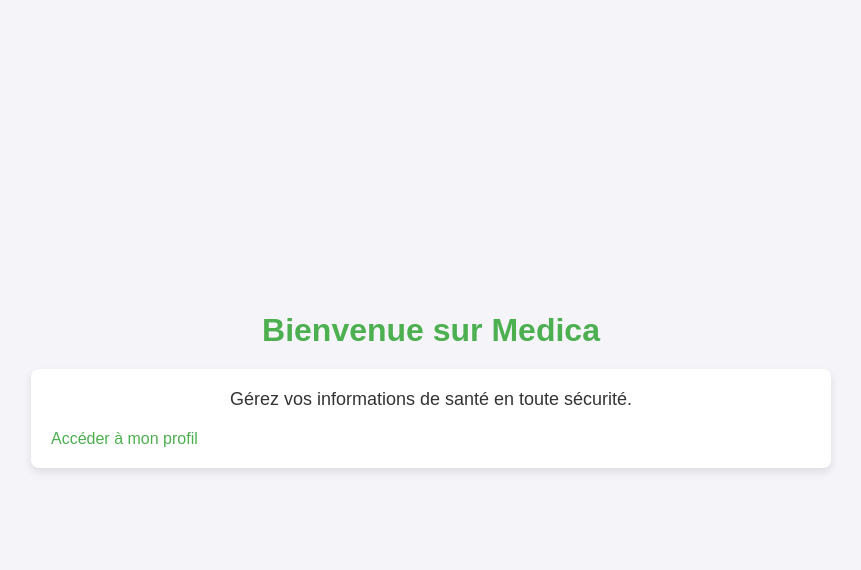
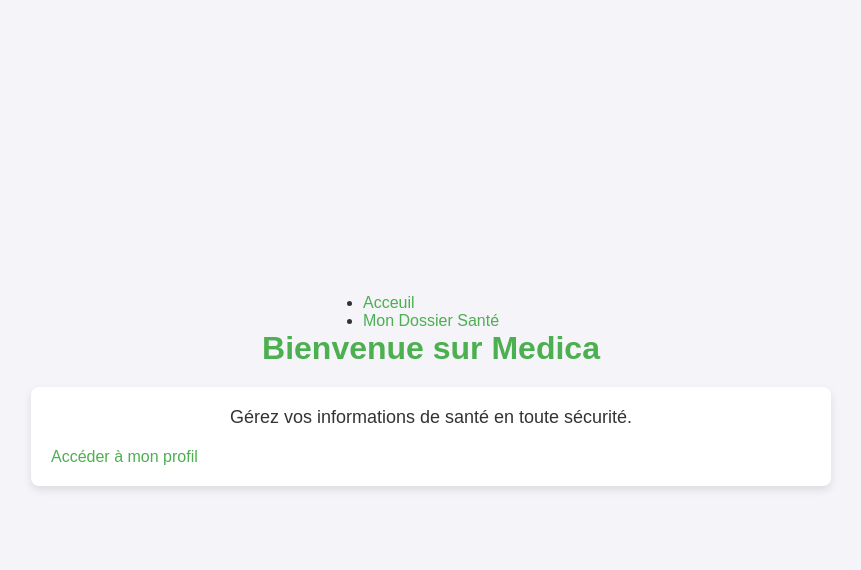
Before and after one commit to Paul-Passeron/ChallengeEntreprendre, a Flask app: page / in a window 1280 px wide. Shown: the top 570 px of the page, without its empty margins (209-1070 px from the left). Run offline with Flask 3, Linux system fonts and the light colour scheme.

Commit message:
Debut de la barre en haut

```diff
--- a/src/app.py
+++ b/src/app.py
@@ -17,10 +17,12 @@
       return True
   return False
 
+current_username = None
 
 
 @app.route('/login', methods=['POST', 'GET'])
 def login():
+  global current_username
   fallback = render_template('login.html')
   if request.method != 'POST':
     return fallback
@@ -29,13 +31,16 @@
   couldCounnect = valid_login(usr, psw)
   if not couldCounnect:
     return fallback
-  return render_template('account.html', person=usr)
+  current_username = usr
+  return redirect(url_for('account'))
 
 
+@app.route('/dossier_sante')
+def mds():
+  return render_template('dossier_sante.html')
 
 @app.route('/account/')
-@app.route('/account/<name>')
-def account(name=None):
-  if name is None:
+def account():
+  if current_username is None:
     return redirect(url_for('login'))
-  return render_template('account.html', person=name)
+  return render_template('account.html', person=current_username)
--- /dev/null
+++ b/src/templates/dossier_sante.html
@@ -0,0 +1,5 @@
+{% extends 'layout.html' %}
+
+{% block content %}
+<h1>Mon Dossier Santé</h1>
+{% endblock %}
--- a/src/templates/index.html
+++ b/src/templates/index.html
@@ -2,5 +2,5 @@
 
 {% block content %}
 <p>Gérez vos informations de santé en toute sécurité.</p>
-<a href="{{ url_for('account') }}">Accéder à mon profil</a>
+<a href="{{ url_for('login') }}">Accéder à mon profil</a>
 {% endblock %}
--- a/src/templates/layout.html
+++ b/src/templates/layout.html
@@ -8,6 +8,15 @@
       href="{{ url_for('static', filename='css/style.css') }}">
   </head>
   <body>
+    <ul class="no-list-style horizontal-list text-center nav-menu">
+      <li>
+        <a href = "{{ url_for('index') }}">Acceuil</a>
+      </li>
+      <li>
+        <a href="{{ url_for('mds') }}">Mon Dossier Santé</a>
+      </li>
+    </ul>
+  </nav>
     <h1>Bienvenue sur Medica</h1>
     <main>
       {% with messages = get_flashed_messages(with_categories=true) %}
```
Also changed, not shown: src/static/css/style.css (+8 -4 lines).
